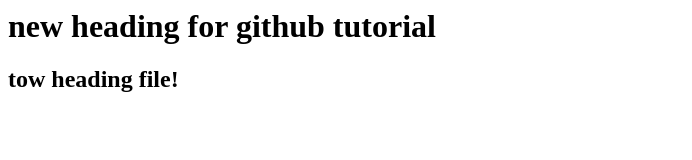
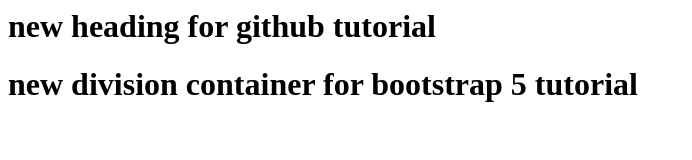
Before and after one commit to staxir6-test/tutorial, a plain HTML site: page index.html in a window 1280 px wide. Shown: the whole page, without its empty margins (0-692 px from the left). Drawn offline with Linux system fonts and the light colour scheme.

Commit message:
modify for bootstrap 5

```diff
--- a/index.html
+++ b/index.html
@@ -4,6 +4,9 @@
 </head>
 <body>
 <h1>new heading for github tutorial</h1>
-<h2>tow heading file!</h2>
+
+<div class="container">
+<h1>new division container for bootstrap 5 tutorial</h1>
+</div>
 </body>
 </html>
```
